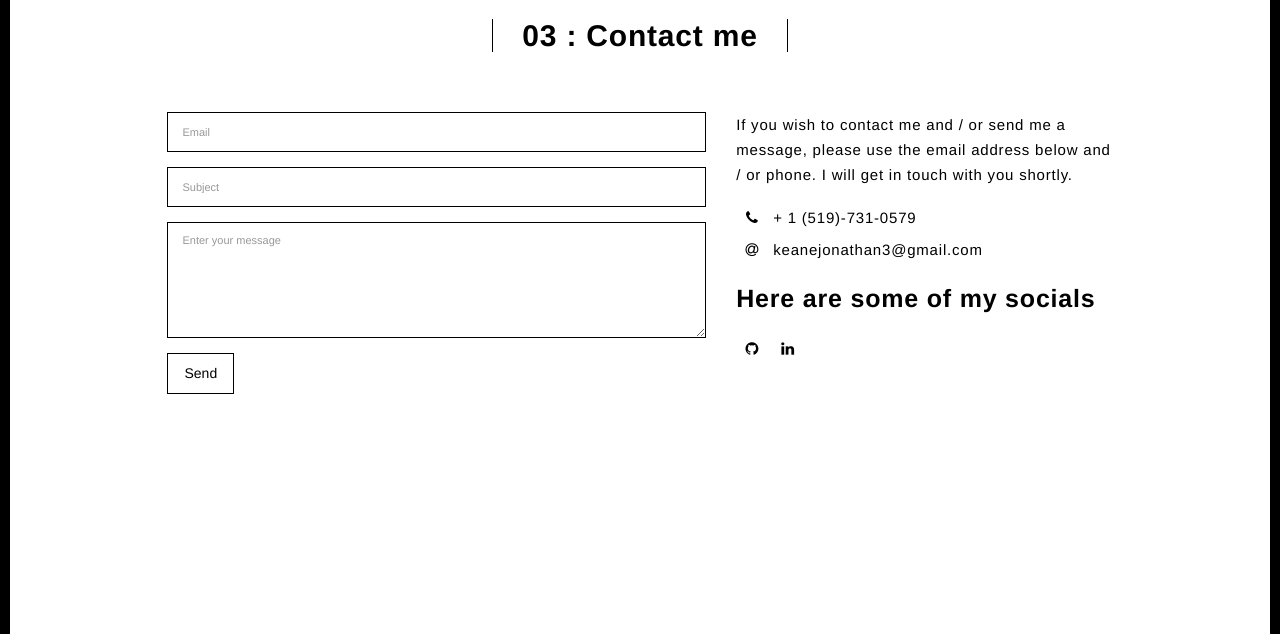
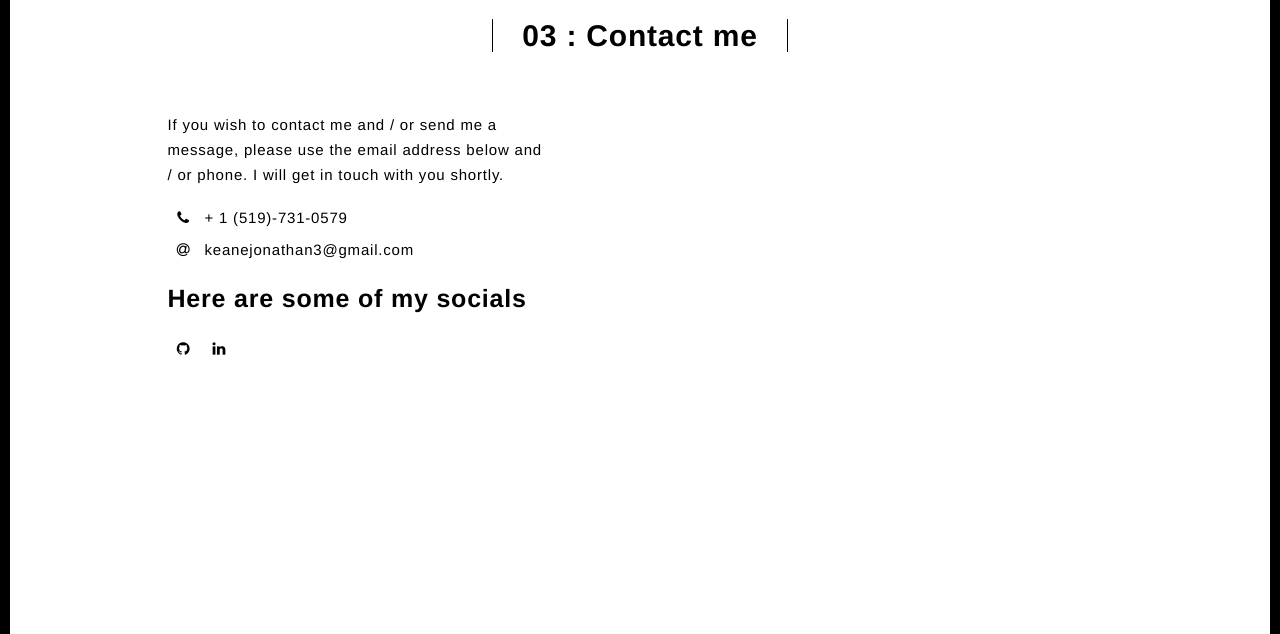
Before and after one commit to kj3moraes/PersonalWebsite, a Flask app: page /contact.html in a window 1280 px wide. Shown: the part 90-724 px from the top of the page. Run offline with Flask 2, Linux system fonts and the light colour scheme; some libraries are stand-ins or nearby versions; some web fonts are replaced.

Commit message:
removed the form

```diff
--- a/app/templates/contact.html
+++ b/app/templates/contact.html
@@ -62,7 +62,7 @@
             <div class="col-md-10 col-md-offset-1">
                <form action="/submit_form" method="post" class="reveal-content">
                   <div class="row">
-                    <div class="col-md-7">
+                      <!-- <div class="col-md-7">
                         <div class="form-group">
                           <input name="email" type="email" class="form-control" id="email" placeholder="Email">
                         </div>
@@ -73,7 +73,7 @@
                           <textarea name="info" class="form-control" rows="5" placeholder="Enter your message"></textarea>
                         </div>
                         <button type="submit" class="btn btn-default btn-lg">Send</button>
-                    </div>
+                      </div> -->
                     <div class="col-md-5 address-container headertext bodytext">
                       <ul class="list-unstyled">
                         <p>If you wish to contact me and / or send me a message,
```
Lines whose indentation alone changed are shown as unchanged.
